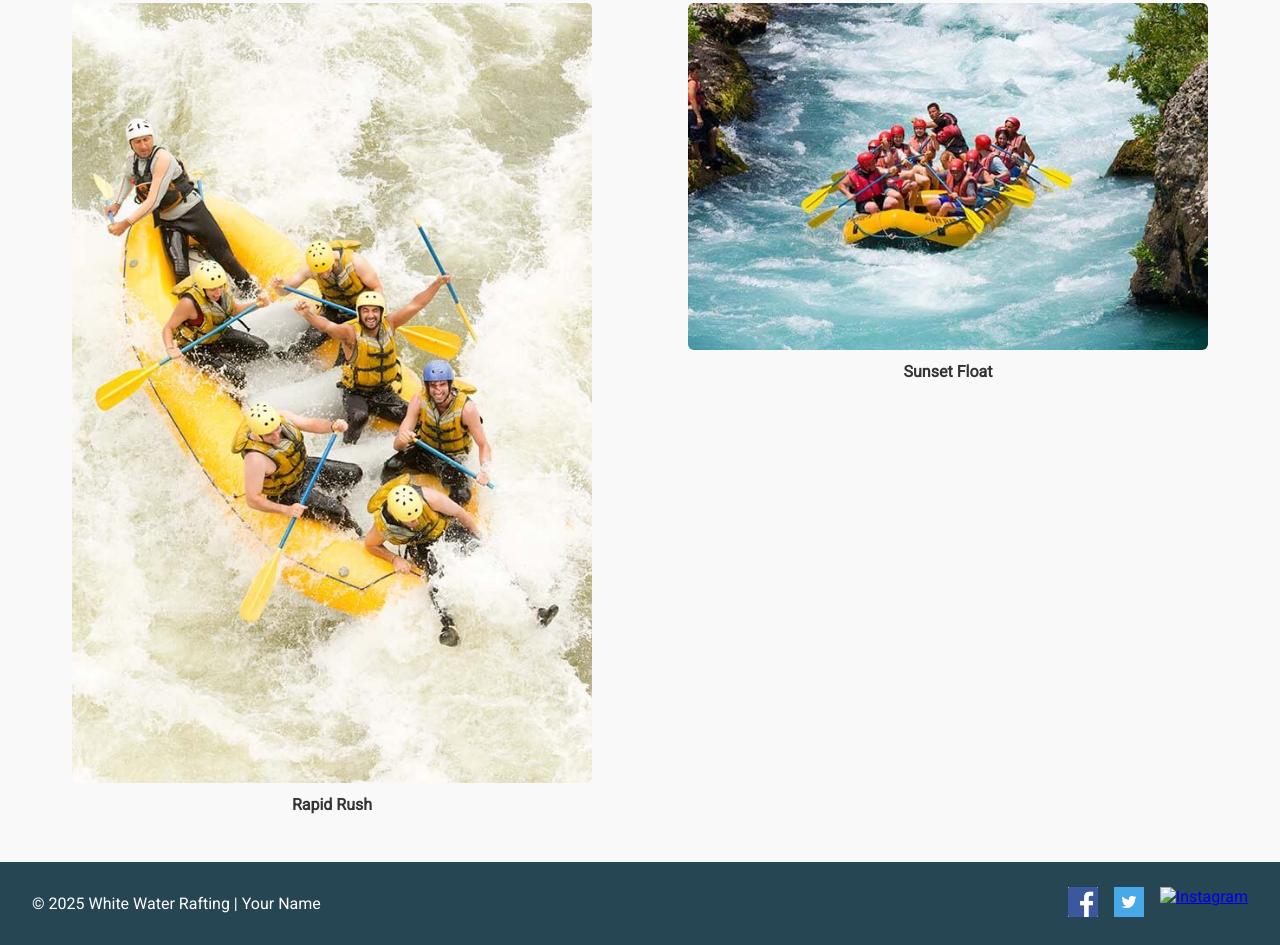
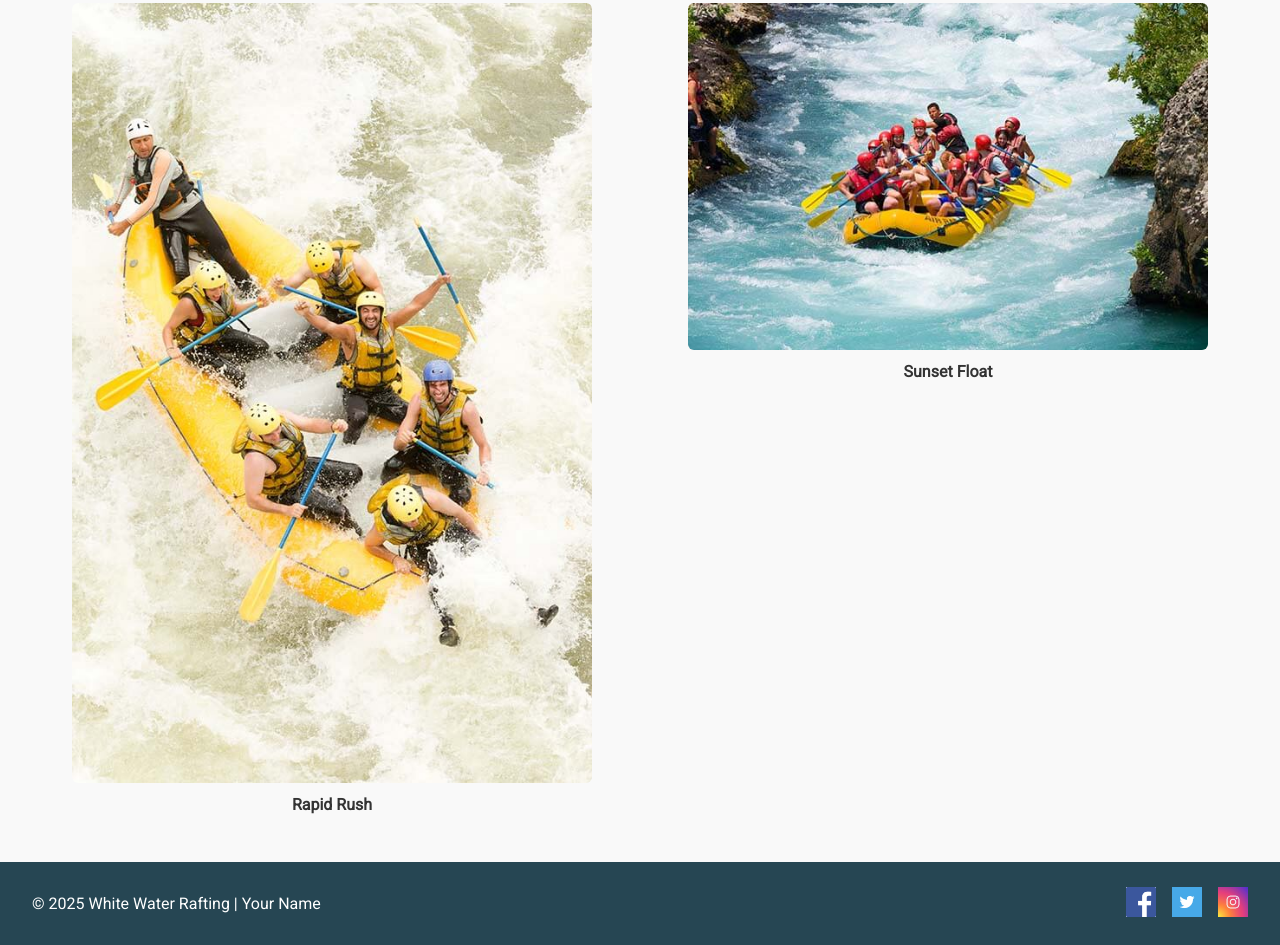
Before and after one commit to Lord-Zylen/wdd130, a plain HTML site: page wwr/about.html in a window 1280 px wide. Shown: the part 1753-2698 px from the top of the page. Drawn offline with Linux system fonts and the light colour scheme.

Commit message:
Completed week 04

```diff
--- a/wwr/about.html
+++ b/wwr/about.html
@@ -75,7 +75,7 @@
     <div class="social-icons">
       <a href="#"><img src="images/facebook.png" alt="Facebook"></a>
       <a href="#"><img src="images/twitter.png" alt="Twitter"></a>
-      <a href="#"><img src="images/instagram.png" alt="Instagram"></a>
+      <a href="#"><img src="images/instagram.jpg" alt="Instagram"></a>
     </div>
   </footer>
 </body>
```
